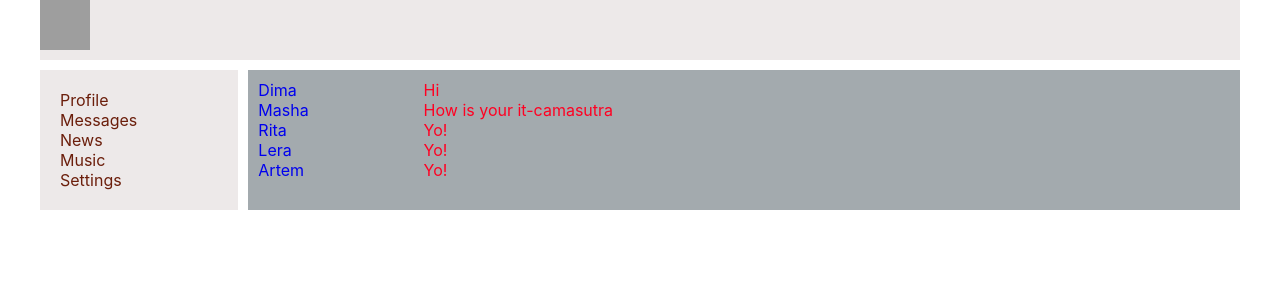
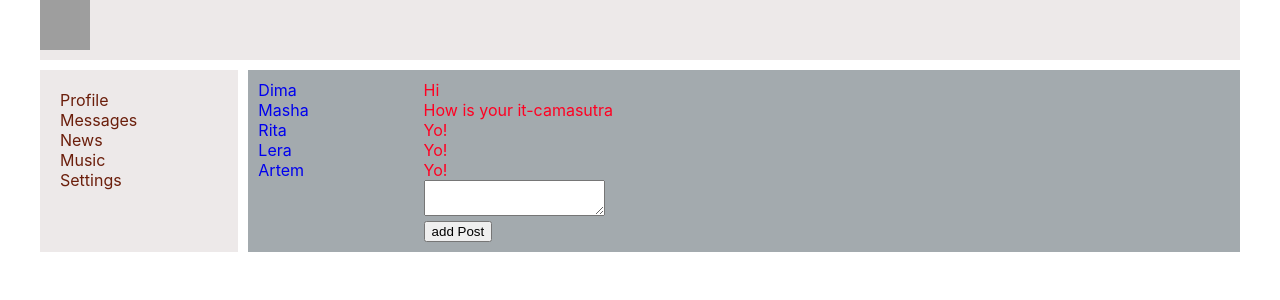
Before and after one commit to exleonardo/my-app, a React (Create React App) app: page /dialogs in a window 1280 px wide. Shown: the top 300 px of the page. Built offline with nearby package versions, Linux system fonts and the light colour scheme; grey boxes are pictures that could not be loaded.

Commit message:
добавление текстареа в сообщения

```diff
--- a/src/components/Dialogs/Dialogs.jsx
+++ b/src/components/Dialogs/Dialogs.jsx
@@ -1,3 +1,4 @@
+import React from "react";
 import s from "./Dialogs.module.css";
 import DialogItem from "./DialogsItem/DialogItem";
 import Message from "./Message/Message";
@@ -5,10 +6,21 @@
 const Dialogs = (props) => {
 	const dialogsElements = props.state.dialogs.map((d) => <DialogItem name={d.name} id={d.id} />);
 	const messagesElements = props.state.messages.map((m) => <Message message={m.message} id={m.id} />);
+	const newPostElement = React.createRef();
+	const addPost = () => {
+		let text = newPostElement.current.value;
+		alert(text);
+	};
 	return (
 		<div className={s.dialogs}>
 			<div className={s.dialogsItems}>{dialogsElements}</div>
-			<div className={s.messages}>{messagesElements}</div>
+			<div className={s.messages}>
+				{messagesElements}
+				<textarea ref={newPostElement}></textarea>
+				<div>
+					<button onClick={addPost}>add Post</button>
+				</div>
+			</div>
 		</div>
 	);
 };
--- a/src/components/Profile/MyPosts/MyPosts.jsx
+++ b/src/components/Profile/MyPosts/MyPosts.jsx
@@ -7,7 +7,7 @@
 	));
 	const newPostElement = React.createRef();
 	const addPost = () => {
-		return alert(`hey`);
+		let text = newPostElement.current.value;
 	};
 	return (
 		<div className={s.postsBlock}>
```
